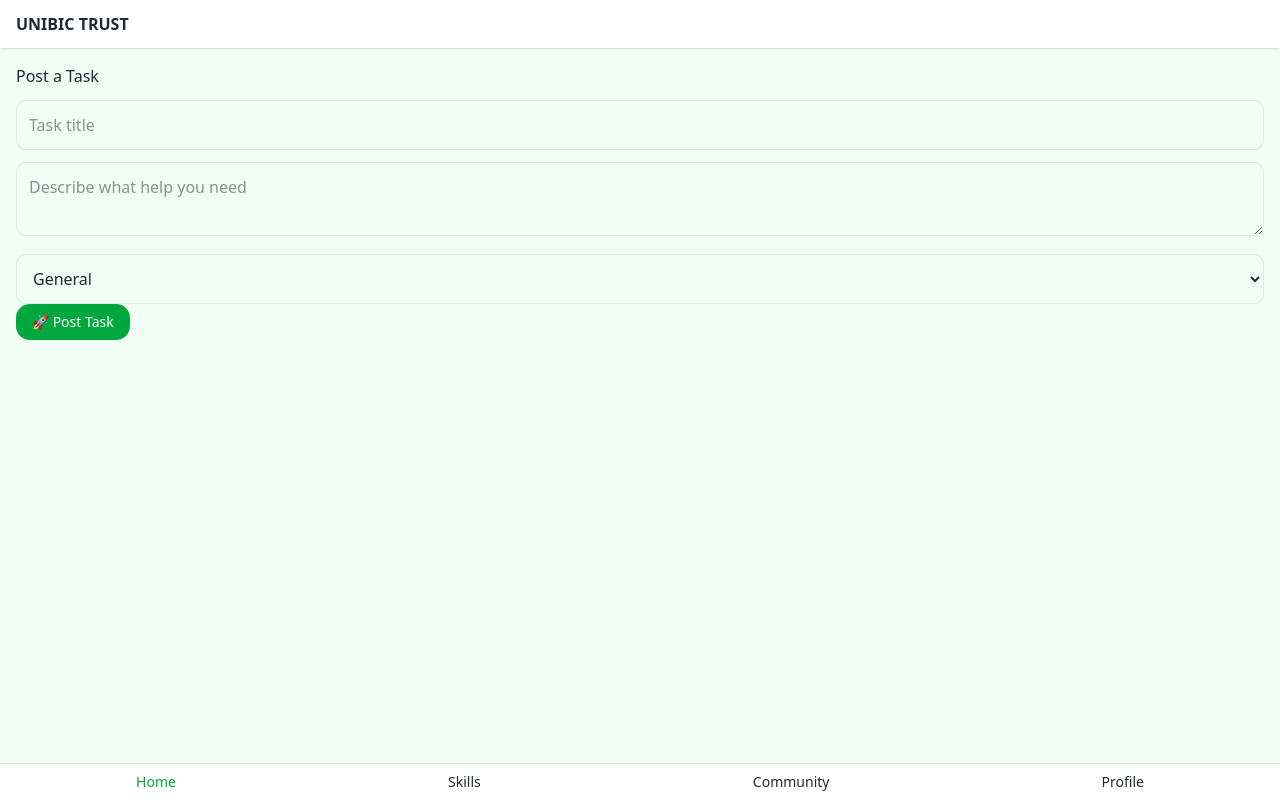
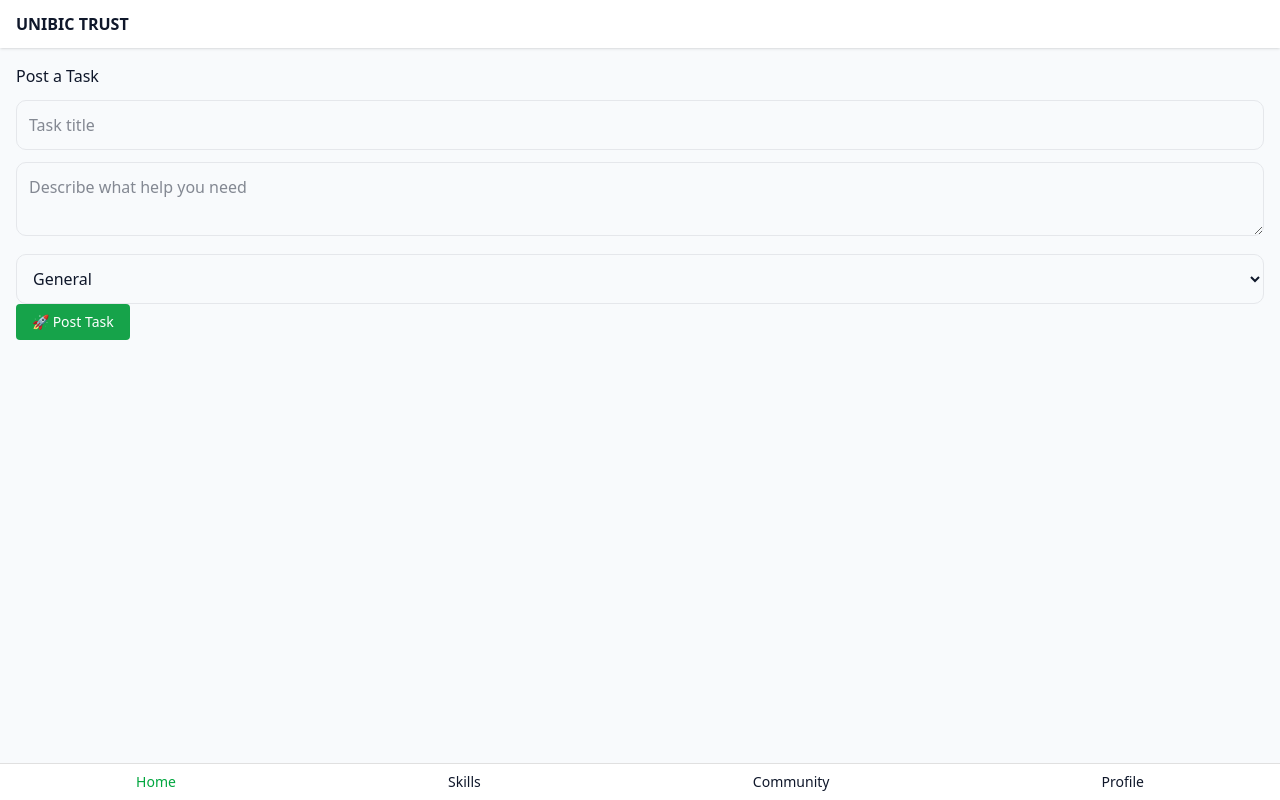
Before and after one commit to lcmaurya/unibic-frontend, a Next.js app: page /post in a window 1280 px wide. Built offline with nearby package versions, Linux system fonts and the light colour scheme.

Commit message:
ui: brand color system + consistency

```diff
--- a/app/components/ui/Button.tsx
+++ b/app/components/ui/Button.tsx
@@ -12,10 +12,10 @@ export function Button({
   onClick?: () => void;
 }) {
   const base =
-    "px-4 py-2 rounded-lg text-sm font-medium transition focus:outline-none";
+    "px-4 py-2 rounded ui-card-lg text-sm font-medium transition focus:outline-none";
 
   const styles: Record<Variant, string> = {
-    primary: "bg-green-600 text-white hover:bg-green-700",
+    primary: "bg-[var(--brand-green)] text-white hover:bg-[var(--brand-green-dark)]",
     secondary: "bg-gray-200 text-gray-800 hover:bg-gray-300",
     danger: "bg-red-500 text-white hover:bg-red-600",
   };
--- a/app/globals.css
+++ b/app/globals.css
@@ -1,3 +1,4 @@
+body { background: var(--bg-page); color: var(--text-primary); }
 @import "tailwindcss";
 @import "tw-animate-css";
 
@@ -248,3 +249,20 @@
 .ui-inline-md > * + * {
   margin-left: 1rem;
 }
+
+/* ===== UNIBIC COLOR SYSTEM ===== */
+:root {
+  --brand-green: #16a34a;
+  --brand-green-dark: #15803d;
+  --brand-green-soft: #dcfce7;
+
+  --brand-blue: #2563eb;
+  --brand-gray: #64748b;
+
+  --bg-page: #f8fafc;
+  --bg-card: #ffffff;
+
+  --text-primary: #0f172a;
+  --text-secondary: #475569;
+  --border-soft: #e5e7eb;
+}
```
